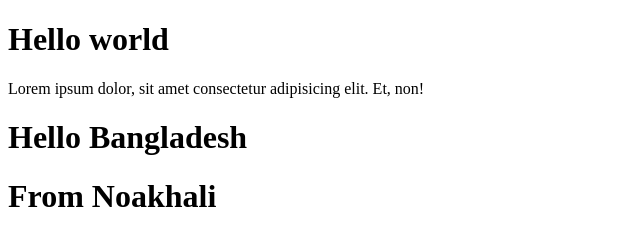
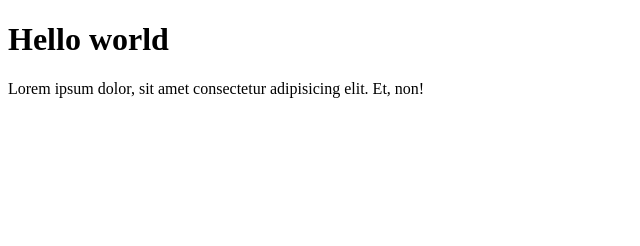
Before and after one commit to saifullah-andirpar/first-repo, a plain HTML site: page index.html in a window 1280 px wide. Shown: the whole page, without its empty margins (0-640 px from the left). Drawn offline with Linux system fonts and the light colour scheme.

Commit message:
Update index.html

```diff
--- a/index.html
+++ b/index.html
@@ -8,7 +8,6 @@
 <body>
     <h1>Hello world</h1>
     <p>Lorem ipsum dolor, sit amet consectetur adipisicing elit. Et, non!</p>
-    <h1>Hello Bangladesh</h1>
-    <h1>From Noakhali</h1>
+
 </body>
 </html>
```
